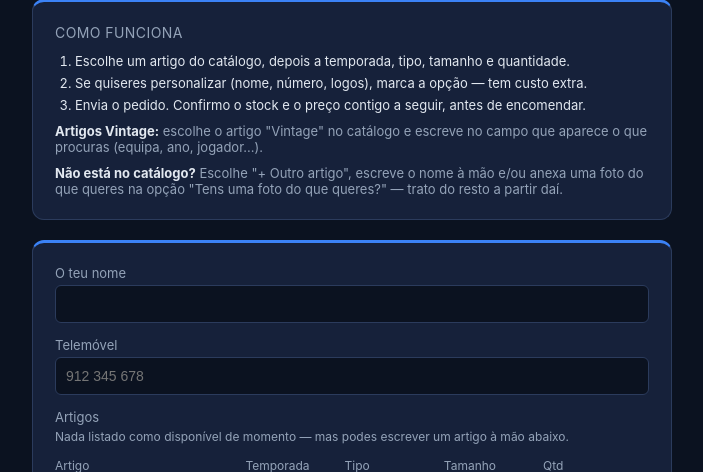
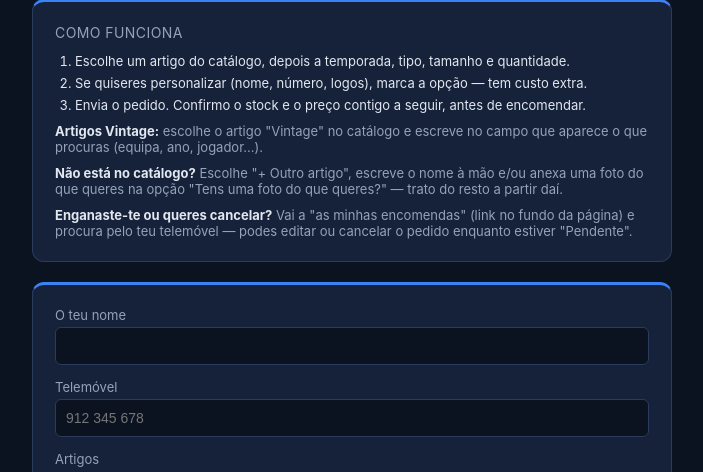
Before and after one commit to ozerebelo/plr-jerseys, a Flask app: page / in a window 1280 px wide. Shown: the part 179-651 px from the top of the page, without its empty margins (288-991 px from the left). Run offline with Flask 3, Linux system fonts and the light colour scheme; data that the repository does not hold is empty; some libraries are stand-ins or nearby versions.

Commit message:
Mention order editing/cancelling in the instructions card

```diff
--- a/templates/index.html
+++ b/templates/index.html
@@ -26,6 +26,7 @@
       </ol>
       <p class="instructions-note"><strong>Artigos Vintage:</strong> escolhe o artigo "Vintage" no catálogo e escreve no campo que aparece o que procuras (equipa, ano, jogador...).</p>
       <p class="instructions-note"><strong>Não está no catálogo?</strong> Escolhe "+ Outro artigo", escreve o nome à mão e/ou anexa uma foto do que queres na opção "Tens uma foto do que queres?" — trato do resto a partir daí.</p>
+      <p class="instructions-note"><strong>Enganaste-te ou queres cancelar?</strong> Vai a "as minhas encomendas" (link no fundo da página) e procura pelo teu telemóvel — podes editar ou cancelar o pedido enquanto estiver "Pendente".</p>
     </div>
 
     {% if success %}
```
